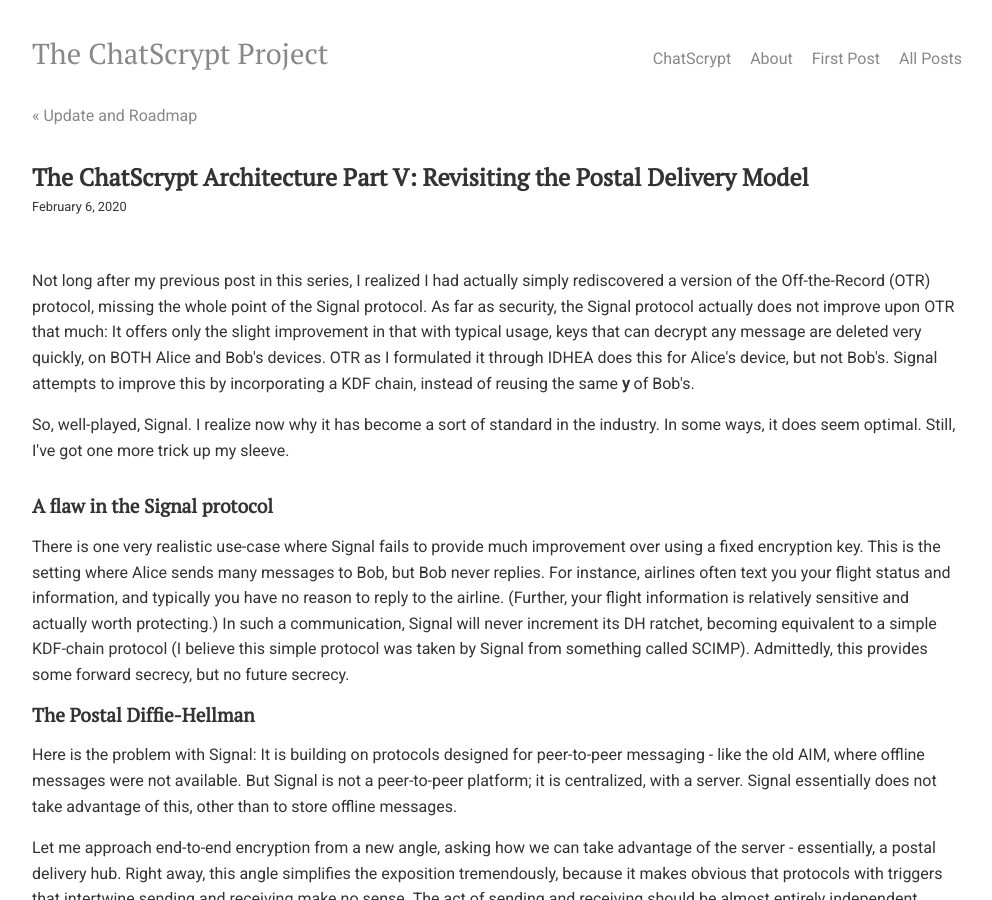
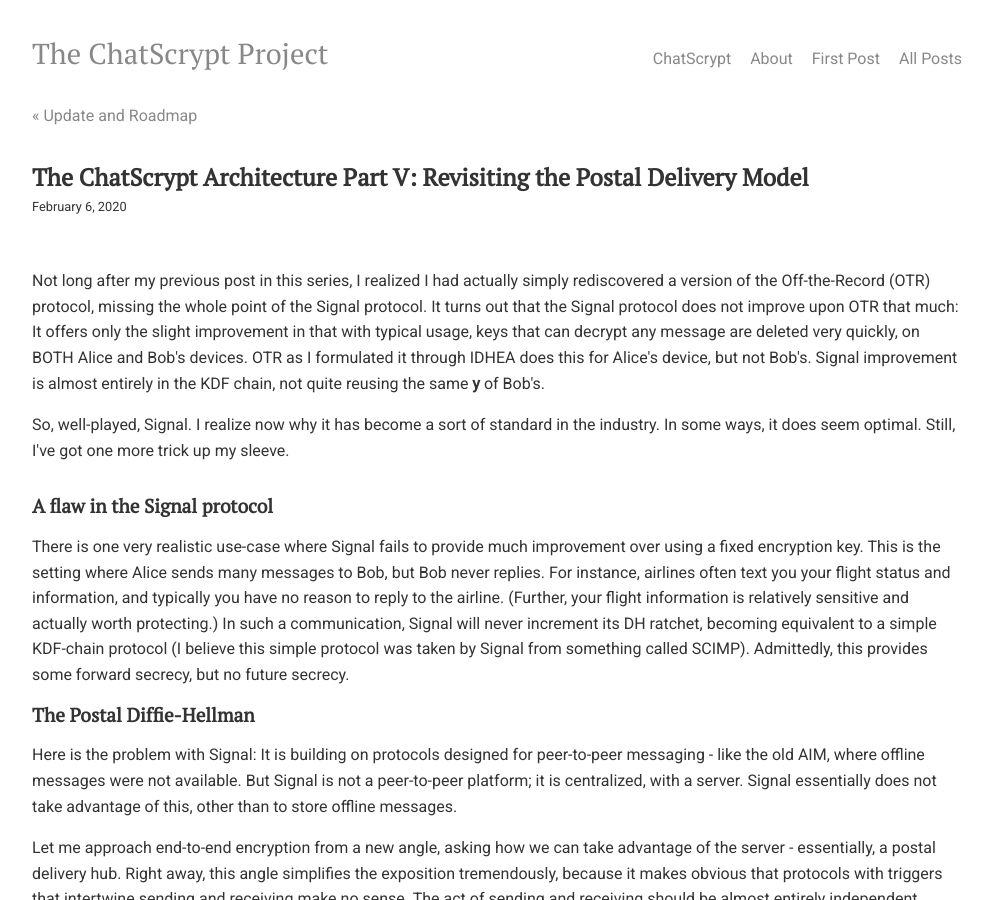
Before and after one commit to chatscrypt/chatscrypt.github.io, a Jekyll site: the page built from _posts/2020-02-06-the-chatscrypt-architecture-part-v-revisiting-the-postal-delivery-model.html, in a window 1280 px wide and 900 px high. Shown: the whole window, without its empty margins (143-1135 px from the left). Built offline with Jekyll 4.4.1, drawn with Linux system fonts in a browser that asks for light colours; comment, search, counter and statistics services are not loaded.

Commit message:
Update 2020-02-06-the-chatscrypt-architecture-part-v-revisiting-the-postal-delivery-model.html

```diff
--- a/_posts/2020-02-06-the-chatscrypt-architecture-part-v-revisiting-the-postal-delivery-model.html
+++ b/_posts/2020-02-06-the-chatscrypt-architecture-part-v-revisiting-the-postal-delivery-model.html
@@ -5,7 +5,7 @@
 date: 2020-02-06
 ---
 
-Not long after my previous post in this series, I realized I had actually simply rediscovered a version of the Off-the-Record (OTR) protocol, missing the whole point of the Signal protocol. As far as security, the Signal protocol actually does not improve upon OTR that much: It offers only the slight improvement in that with typical usage, keys that can decrypt any message are deleted very quickly, on BOTH Alice and Bob's devices. OTR as I formulated it through IDHEA does this for Alice's device, but not Bob's. Signal attempts to improve this by incorporating a KDF chain, instead of reusing the same <b>y</b> of Bob's.
+Not long after my previous post in this series, I realized I had actually simply rediscovered a version of the Off-the-Record (OTR) protocol, missing the whole point of the Signal protocol. It turns out that the Signal protocol does not improve upon OTR that much: It offers only the slight improvement in that with typical usage, keys that can decrypt any message are deleted very quickly, on BOTH Alice and Bob's devices. OTR as I formulated it through IDHEA does this for Alice's device, but not Bob's. Signal improvement is almost entirely in the KDF chain, not quite reusing the same <b>y</b> of Bob's.
 
 <p>So, well-played, Signal. I realize now why it has become a sort of standard in the industry. In some ways, it does seem optimal. Still, I've got one more trick up my sleeve.
 
```
